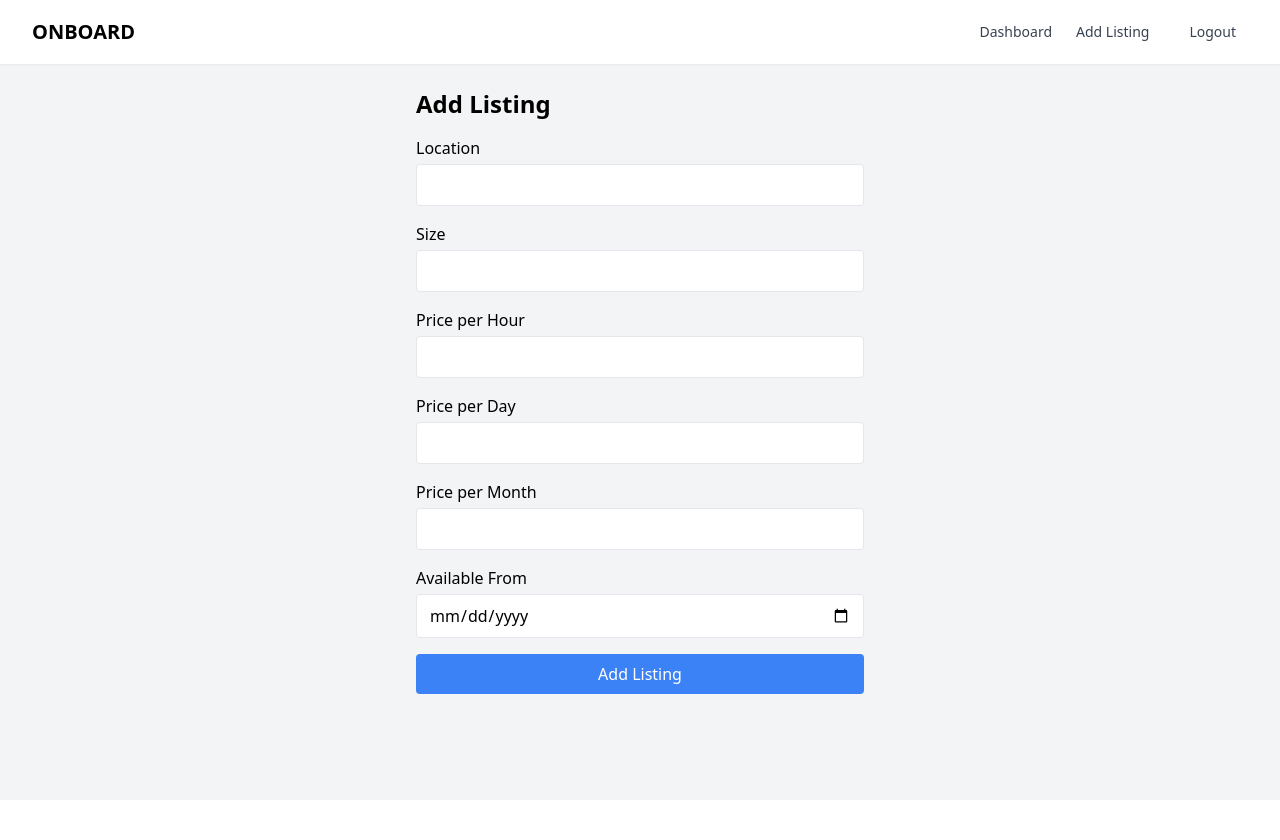
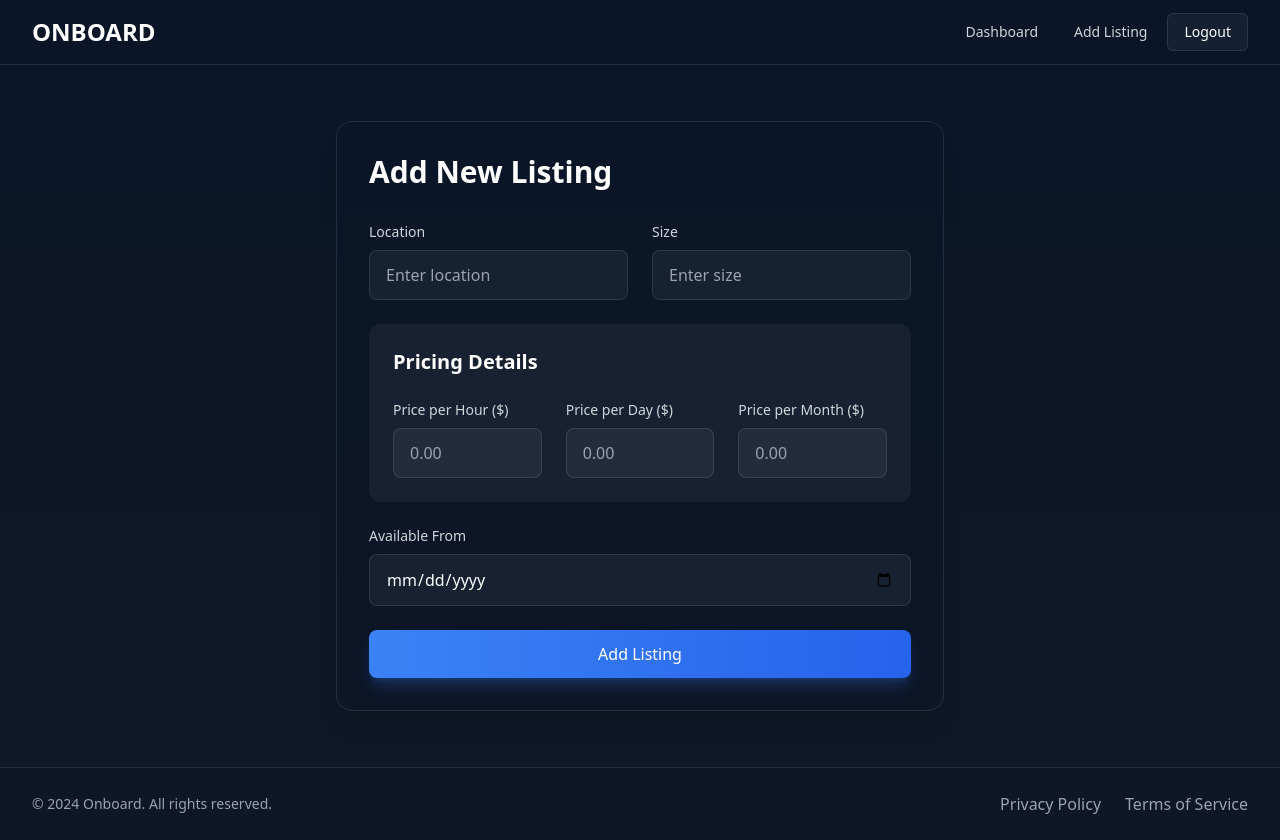
Before and after one commit to gatopotato/onboard-final, a React (Vite) app in the folder frontend/: page /add-listing in a window 1280 px wide. Before the commit the page ends 800 px from the top, so only its background shows below. Built offline with nearby package versions, Linux system fonts and the light colour scheme; no server answers; sample sign-in values are in the browser's storage.

Commit message:
updated ui

```diff
--- a/frontend/package.json
+++ b/frontend/package.json
@@ -11,6 +11,7 @@
   },
   "dependencies": {
     "axios": "^1.7.7",
+    "framer-motion": "^11.15.0",
     "lucide-react": "^0.469.0",
     "react": "^18.3.1",
     "react-dom": "^18.3.1",
--- a/frontend/src/components/Layout.jsx
+++ b/frontend/src/components/Layout.jsx
@@ -1,58 +1,103 @@
-import React from "react"
-import { useNavigate, Link } from "react-router-dom"
+import React from "react";
+import { useNavigate, Link } from "react-router-dom";
+import { motion } from "framer-motion";
 
 function Layout({ children }) {
-  const navigate = useNavigate()
-  const isLoggedIn = !!localStorage.getItem("token")
+  const navigate = useNavigate();
+  const isLoggedIn = !!localStorage.getItem("token");
 
   const handleLogout = () => {
-    localStorage.removeItem("token")
-    navigate("/")  // Redirect to the landing page after logout
-  }
+    localStorage.removeItem("token");
+    navigate("/");
+  };
+
+  const navLinks = [
+    { name: "Dashboard", path: "/dashboard" },
+    { name: "Add Listing", path: "/add-listing" },
+  ];
 
   return (
-    <div className="min-h-screen bg-gray-100">
-      <nav className="bg-white shadow-sm">
+    <div className="min-h-screen bg-gradient-to-b from-[#0A1628] to-gray-900">
+      <nav className="border-b border-white/10 backdrop-blur-sm bg-[#0A1628]/80 sticky top-0 z-50">
         <div className="max-w-7xl mx-auto px-4 sm:px-6 lg:px-8">
           <div className="flex justify-between h-16">
-            <div className="flex">
+            <motion.div
+              className="flex"
+              initial={{ opacity: 0, x: -20 }}
+              animate={{ opacity: 1, x: 0 }}
+              transition={{ duration: 0.3 }}
+            >
               <Link
                 to="/"
-                className="flex-shrink-0 flex items-center text-xl font-bold"
+                className="flex-shrink-0 flex items-center text-2xl font-bold text-white hover:text-blue-400 transition-colors duration-300"
               >
                 ONBOARD
               </Link>
-            </div>
-            <div className="flex items-center">
-              {isLoggedIn ? (
-                <>
+            </motion.div>
+
+            {isLoggedIn && (
+              <motion.div
+                className="flex items-center space-x-1"
+                initial={{ opacity: 0, x: 20 }}
+                animate={{ opacity: 1, x: 0 }}
+                transition={{ duration: 0.3 }}
+              >
+                {navLinks.map((link, index) => (
                   <Link
-                    to="/dashboard"
-                    className="text-gray-700 hover:text-gray-900 px-3 py-2 rounded-md text-sm font-medium"
+                    key={link.path}
+                    to={link.path}
+                    className="relative group px-4 py-2 rounded-md text-sm font-medium text-gray-300 hover:text-white transition-colors duration-300"
                   >
-                    Dashboard
+                    {link.name}
+                    <motion.div
+                      className="absolute bottom-0 left-0 h-0.5 w-0 bg-blue-500 group-hover:w-full transition-all duration-300"
+                      initial={false}
+                      animate={{ width: "0%" }}
+                      whileHover={{ width: "100%" }}
+                    />
                   </Link>
-                  <Link
-                    to="/add-listing"
-                    className="text-gray-700 hover:text-gray-900 px-3 py-2 rounded-md text-sm font-medium"
-                  >
-                    Add Listing
-                  </Link>
-                  <button
-                    onClick={handleLogout}
-                    className="ml-4 text-gray-700 hover:text-gray-900 px-3 py-2 rounded-md text-sm font-medium"
-                  >
-                    Logout
-                  </button>
-                </>
-              ) : null}
+                ))}
+                <button
+                  onClick={handleLogout}
+                  className="ml-4 px-4 py-2 rounded-md text-sm font-medium bg-white/5 text-white hover:bg-white/10 border border-white/10 hover:border-white/20 transition-all duration-300 hover:shadow-lg hover:shadow-white/5"
+                >
+                  Logout
+                </button>
+              </motion.div>
+            )}
+          </div>
+        </div>
+      </nav>
+
+      <motion.main
+        className="max-w-7xl mx-auto py-6 px-4 sm:px-6 lg:px-8"
+        initial={{ opacity: 0, y: 20 }}
+        animate={{ opacity: 1, y: 0 }}
+        transition={{ duration: 0.4, delay: 0.1 }}
+      >
+        {children}
+      </motion.main>
+
+      {/* Footer */}
+      <footer className="border-t border-white/10 bg-[#0A1628]/50 mt-auto">
+        <div className="max-w-7xl mx-auto px-4 sm:px-6 lg:px-8 py-6">
+          <div className="flex justify-between items-center">
+            <p className="text-sm text-gray-400">
+              © 2024 Onboard. All rights reserved.
+            </p>
+            <div className="flex space-x-6">
+              <a href="#" className="text-gray-400 hover:text-white transition-colors duration-300">
+                Privacy Policy
+              </a>
+              <a href="#" className="text-gray-400 hover:text-white transition-colors duration-300">
+                Terms of Service
+              </a>
             </div>
           </div>
         </div>
-      </nav>
-      <main className="max-w-7xl mx-auto py-6 sm:px-6 lg:px-8">{children}</main>
+      </footer>
     </div>
-  )
+  );
 }
 
-export default Layout
+export default Layout;
--- a/frontend/src/pages/AddListing.jsx
+++ b/frontend/src/pages/AddListing.jsx
@@ -1,6 +1,7 @@
 import React, { useState } from "react";
 import { useNavigate } from "react-router-dom";
 import { addListing } from "../utils/api";
+import { motion } from "framer-motion";
 
 function AddListing() {
   const [formData, setFormData] = useState({
@@ -46,13 +47,33 @@ function AddListing() {
     }
   };
 
+  const inputClasses = "w-full px-4 py-3 bg-white/5 border border-white/10 rounded-lg text-white placeholder-gray-400 focus:outline-none focus:ring-2 focus:ring-blue-500 focus:border-transparent transition-all duration-300 hover:border-white/20";
+  const labelClasses = "block mb-2 text-sm font-medium text-gray-300";
+
   return (
-    <div className="max-w-md mx-auto">
-      <h1 className="text-2xl font-bold mb-4">Add Listing</h1>
-      {error && <p className="text-red-500 mb-4">{error}</p>}
-      <form onSubmit={handleSubmit} className="space-y-4">
+    <motion.div
+      initial={{ opacity: 0, y: 20 }}
+      animate={{ opacity: 1, y: 0 }}
+      transition={{ duration: 0.5 }}
+      className="max-w-2xl mx-auto px-4 sm:px-6 lg:px-8 py-8"
+    >
+      <div className="bg-[#0A1628]/50 backdrop-blur-sm rounded-2xl p-6 sm:p-8 border border-white/10 shadow-xl">
+        <h1 className="text-3xl font-bold text-white mb-8">Add New Listing</h1>
+
+        {error && (
+          <motion.div
+            initial={{ opacity: 0, y: -10 }}
+            animate={{ opacity: 1, y: 0 }}
+            className="bg-red-500/10 border border-red-500/20 rounded-lg p-4 mb-6"
+          >
+            <p className="text-red-400">{error}</p>
+          </motion.div>
+        )}
+
+        <form onSubmit={handleSubmit} className="space-y-6">
+          <div className="grid grid-cols-1 sm:grid-cols-2 gap-6">
             <div>
-          <label htmlFor="location" className="block mb-1">
+              <label htmlFor="location" className={labelClasses}>
                 Location
               </label>
               <input
@@ -62,11 +83,13 @@ function AddListing() {
                 value={formData.location}
                 onChange={handleChange}
                 required
-            className="w-full px-3 py-2 border rounded"
+                className={inputClasses}
+                placeholder="Enter location"
               />
             </div>
+
             <div>
-          <label htmlFor="size" className="block mb-1">
+              <label htmlFor="size" className={labelClasses}>
                 Size
               </label>
               <input
@@ -76,12 +99,18 @@ function AddListing() {
                 value={formData.size}
                 onChange={handleChange}
                 required
-            className="w-full px-3 py-2 border rounded"
+                className={inputClasses}
+                placeholder="Enter size"
               />
             </div>
+          </div>
+
+          <div className="bg-white/5 rounded-xl p-6 space-y-6">
+            <h2 className="text-xl font-semibold text-white mb-4">Pricing Details</h2>
+            <div className="grid grid-cols-1 sm:grid-cols-3 gap-6">
               <div>
-          <label htmlFor="price.hour" className="block mb-1">
-            Price per Hour
+                <label htmlFor="price.hour" className={labelClasses}>
+                  Price per Hour ($)
                 </label>
                 <input
                   type="number"
@@ -90,12 +119,14 @@ function AddListing() {
                   value={formData.price.hour}
                   onChange={handleChange}
                   required
-            className="w-full px-3 py-2 border rounded"
+                  className={inputClasses}
+                  placeholder="0.00"
                 />
               </div>
+
               <div>
-          <label htmlFor="price.day" className="block mb-1">
-            Price per Day
+                <label htmlFor="price.day" className={labelClasses}>
+                  Price per Day ($)
                 </label>
                 <input
                   type="number"
@@ -104,12 +135,14 @@ function AddListing() {
                   value={formData.price.day}
                   onChange={handleChange}
                   required
-            className="w-full px-3 py-2 border rounded"
+                  className={inputClasses}
+                  placeholder="0.00"
                 />
               </div>
+
               <div>
-          <label htmlFor="price.month" className="block mb-1">
-            Price per Month
+                <label htmlFor="price.month" className={labelClasses}>
+                  Price per Month ($)
                 </label>
                 <input
                   type="number"
@@ -118,41 +151,15 @@ function AddListing() {
                   value={formData.price.month}
                   onChange={handleChange}
                   required
-            className="w-full px-3 py-2 border rounded"
+                  className={inputClasses}
+                  placeholder="0.00"
                 />
               </div>
-        {/* <div>
-          <label htmlFor="isAvailable" className="block mb-1">
-            Is Available
-          </label>
-          <select
-            id="isAvailable"
-            name="isAvailable"
-            value={formData.isAvailable}
-            onChange={handleChange}
-            required
-            className="w-full px-3 py-2 border rounded"
-          >
-            <option value={true}>Yes</option>
-            <option value={false}>No</option>
-          </select>
             </div>
+          </div>
+
           <div>
-          <label htmlFor="minBooking" className="block mb-1">
-            Minimum Booking Date
-          </label>
-          <input
-            type="date"
-            id="minBooking"
-            name="minBooking"
-            value={formData.minBooking}
-            onChange={handleChange}
-            required
-            className="w-full px-3 py-2 border rounded"
-          />
-        </div> */}
-        <div>
-          <label htmlFor="availableFrom" className="block mb-1">
+            <label htmlFor="availableFrom" className={labelClasses}>
               Available From
             </label>
             <input
@@ -162,17 +169,21 @@ function AddListing() {
               value={formData.availableFrom}
               onChange={handleChange}
               required
-            className="w-full px-3 py-2 border rounded"
+              className={inputClasses}
             />
           </div>
-        <button
+
+          <motion.button
             type="submit"
-          className="w-full bg-blue-500 text-white py-2 rounded hover:bg-blue-600"
+            whileHover={{ scale: 1.02 }}
+            whileTap={{ scale: 0.98 }}
+            className="w-full mt-8 bg-gradient-to-r from-blue-500 to-blue-600 text-white py-3 px-6 rounded-lg font-medium hover:from-blue-600 hover:to-blue-700 focus:outline-none focus:ring-2 focus:ring-blue-500 focus:ring-offset-2 focus:ring-offset-[#0A1628] transition-all duration-300 shadow-lg shadow-blue-500/25 hover:shadow-blue-500/40"
           >
             Add Listing
-        </button>
+          </motion.button>
         </form>
       </div>
+    </motion.div>
   );
 }
 
--- a/frontend/src/pages/Dashboard.jsx
+++ b/frontend/src/pages/Dashboard.jsx
@@ -1,5 +1,6 @@
 import React, { useEffect, useState } from "react";
 import { fetchListings } from "../utils/api";
+import { motion } from "framer-motion";
 
 function Dashboard() {
   const [listings, setListings] = useState([]);
@@ -19,27 +20,95 @@ function Dashboard() {
   }, []);
 
   return (
-    <div>
-      <h1 className="text-2xl font-bold mb-4">Dashboard</h1>
-      {error && <p className="text-red-500 mb-4">{error}</p>}
-      <div className="grid grid-cols-1 md:grid-cols-2 lg:grid-cols-3 gap-4">
-        {listings.map((listing) => (
-          <div key={listing._id} className="bg-white shadow rounded-lg p-4">
-            <h2 className="text-xl font-semibold mb-2">{listing.location}</h2>
-            <p>Size: {listing.size}</p>
-            <p>Price per hour: ${listing.price.hour}</p>
-            <p>Price per day: ${listing.price.day}</p>
-            <p>Price per month: ${listing.price.month}</p>
-            <p>Available: {listing.isAvailable ? "Yes" : "No"}</p>
-            <p>
-              Min Booking: {new Date(listing.minBooking).toLocaleDateString()}
-            </p>
-            <p>
-              Available From:{" "}
-              {new Date(listing.availableFrom).toLocaleDateString()}
-            </p>
+    <div className="min-h-screen bg-gradient-to-b from-[#0A1628] to-gray-900">
+      {/* Hero Section */}
+      <div className="bg-[#0A1628] py-12 px-4 sm:px-6 lg:px-8 border-b border-white/10">
+        <div className="max-w-7xl mx-auto">
+          <h1 className="text-4xl font-bold text-white mb-4">Dashboard</h1>
+          <p className="text-gray-300 text-lg">
+            Manage your listings and track your business metrics
+          </p>
+        </div>
+      </div>
+
+      {/* Main Content */}
+      <div className="max-w-7xl mx-auto px-4 sm:px-6 lg:px-8 py-8">
+        {error && (
+          <div className="bg-red-500/10 border border-red-500/20 rounded-lg p-4 mb-6">
+            <p className="text-red-400">{error}</p>
           </div>
-        ))}
+        )}
+
+        <div className="grid grid-cols-1 md:grid-cols-2 lg:grid-cols-3 gap-6">
+          {listings.map((listing) => {
+            const isFutureDate = new Date(listing.availableFrom) > new Date();
+            const isAvailable = !isFutureDate;
+
+            return (
+              <motion.div
+                key={listing._id}
+                initial={{ opacity: 0, y: 20 }}
+                animate={{ opacity: 1, y: 0 }}
+                transition={{ duration: 0.3 }}
+                className="group relative bg-white/5 backdrop-blur-sm border border-white/10 rounded-xl p-6 hover:bg-white/10 transition-all duration-300 ease-in-out transform hover:-translate-y-1 hover:shadow-xl hover:shadow-white/5"
+              >
+                <div className="absolute inset-0 bg-gradient-to-r from-blue-500/10 to-purple-500/10 opacity-0 group-hover:opacity-100 rounded-xl transition-opacity duration-300" />
+
+                <div className="relative">
+                  <h2 className="text-xl font-semibold text-white mb-4 group-hover:text-blue-400 transition-colors">
+                    {listing.location}
+                  </h2>
+
+                  <div className="space-y-3">
+                    <div className="flex items-center justify-between text-gray-300">
+                      <span>Size</span>
+                      <span className="font-medium text-white">{listing.size}</span>
+                    </div>
+
+                    <div className="space-y-2">
+                      <div className="flex items-center justify-between text-gray-300">
+                        <span>Hourly Rate</span>
+                        <span className="font-medium text-white">${listing.price.hour}</span>
+                      </div>
+                      <div className="flex items-center justify-between text-gray-300">
+                        <span>Daily Rate</span>
+                        <span className="font-medium text-white">${listing.price.day}</span>
+                      </div>
+                      <div className="flex items-center justify-between text-gray-300">
+                        <span>Monthly Rate</span>
+                        <span className="font-medium text-white">${listing.price.month}</span>
+                      </div>
+                    </div>
+
+                    <div className="pt-4 border-t border-white/10">
+                      <div className="flex items-center justify-between text-gray-300">
+                        <span>Status</span>
+                        <span
+                          className={`px-3 py-1 rounded-full text-sm font-medium ${
+                            isAvailable
+                              ? "bg-green-500/10 text-green-400"
+                              : "bg-red-500/10 text-red-400"
+                          }`}
+                        >
+                          {isAvailable ? "Available" : "Not Available"}
+                        </span>
+                      </div>
+                    </div>
+
+                    <div className="space-y-2 pt-4 text-sm text-gray-400">
+                      <p>
+                        Min Booking: {new Date(listing.minBooking).toLocaleDateString()}
+                      </p>
+                      <p>
+                        Available From: {new Date(listing.availableFrom).toLocaleDateString()}
+                      </p>
+                    </div>
+                  </div>
+                </div>
+              </motion.div>
+            );
+          })}
+        </div>
       </div>
     </div>
   );
```
Also changed, not shown: 6 other files (tests, documents, lock files or other folders). Lines whose indentation alone changed are shown as unchanged.
